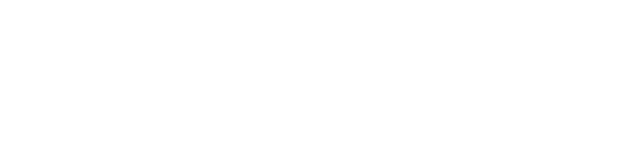
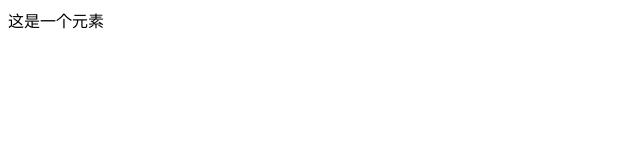
Before and after one commit to pgh-sang/project_01, a plain HTML site: page index.html in a window 1280 px wide. Shown: the whole page, without its empty margins (0-640 px from the left). Drawn offline with Linux system fonts and the light colour scheme.

Commit message:
修改了index.html和index.js

```diff
--- a/index.html
+++ b/index.html
@@ -9,6 +9,6 @@
 </head>
 <script src="./index.js"></script>
 <body>
-
+    <div>这是一个元素</div>
 </body>
 </html>
--- a/index.js
+++ b/index.js
@@ -1 +1,2 @@
 console.log(1)
+console.log(2)
```
